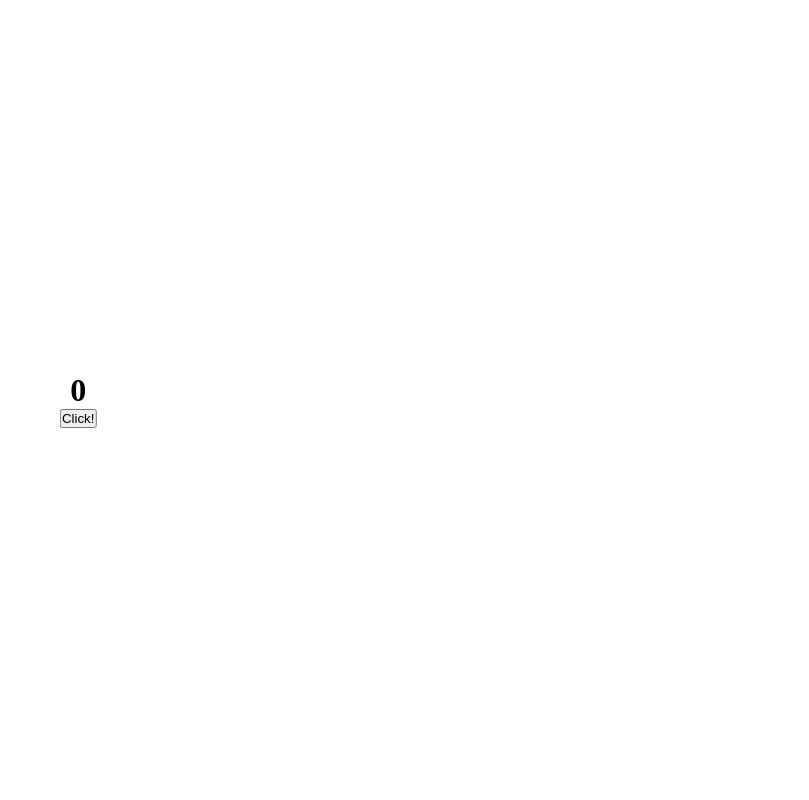
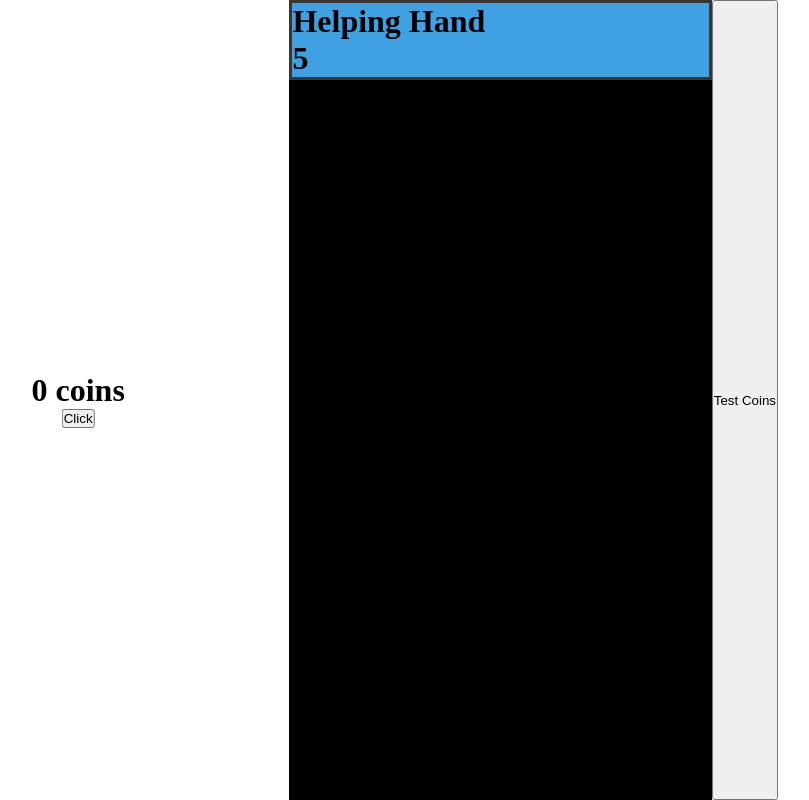
Before and after one commit to JSONCarrillo/crypto-clicker, a React app: page / in a window 1280 px wide. Shown: the whole page, without its empty margins (133-942 px from the left). Built offline with nearby package versions, Linux system fonts and the light colour scheme.

Commit message:
create first upgrade and functional interval

```diff
--- a/src/components/Counter/Counter.jsx
+++ b/src/components/Counter/Counter.jsx
@@ -1,30 +1,13 @@
-import React from "react";
+import React, { useState } from "react";
 
-export default class Counter extends React.Component {
-	constructor(props) {
-		super(props);
-		this.handleChange = this.handleChange.bind(this);
-		this.increment = this.increment.bind(this);
-		this.state = { count: 0 };
-	}
-
-	handleChange(e) {
-		this.props.onTemperatureChange(e.target.value);
-	}
-
-	increment() {
-		this.setState((prevstate) => ({ count: prevstate.count + 1 }));
-	}
-
-	render() {
-		const count = this.state.count;
-		return (
-			<div className="section">
-				<div className="counter">
-					<h1 onChange={this.handleChange}>{count}</h1>
-					<button onClick={this.increment}>Click!</button>
-				</div>
+export default function Counter(props) {
+	const element = (
+		<div className="section">
+			<div className="counter">
+				<h1>{props.coins} coins</h1>
+				<button onClick={() => props.handleIncrement(1)}>Click</button>
 			</div>
-		);
-	}
+		</div>
+	);
+	return element;
 }
--- a/src/components/Game/Game.jsx
+++ b/src/components/Game/Game.jsx
@@ -1,28 +1,38 @@
-import React from "react";
+import React, { useState } from "react";
 import Counter from "../Counter/Counter";
+import UpgradeMenu from "../Upgrades/UpgradeMenu";
 
-export default class Game extends React.Component {
-	constructor(props) {
-		super(props);
-		this.handleCountChange = this.handleCountChange.bind(this);
-		this.state = {
-			count: 0,
-		};
-	}
+export default function Game() {
+	const [availableCoins, setCoins] = useState(0);
+	const [coinsPerSecond, setCoinsPerSecond] = useState(0);
 
-	handleCountChange(count) {
-		this.setState({ count });
-	}
+	const handleIncrement = (amount) => {
+		setCoins((availableCoins) => availableCoins + amount);
+	};
 
-	render() {
-		const count = this.state.count;
-		const logState = () => {
-			console.log(count);
-		};
-		return (
-			<div className="app">
-				<Counter count={count} onCountChange={this.handleCountChange} />
-			</div>
-		);
-	}
+	const handleAutoIncrement = (coins, interval) => {
+		setInterval(() => handleIncrement(coins), interval);
+	};
+
+	const purchaseUpgrade = (cost) => {
+		setCoins(availableCoins - cost);
+		console.log(availableCoins);
+		console.log(availableCoins);
+	};
+
+	const element = (
+		<div className="app">
+			<Counter coins={availableCoins} handleIncrement={handleIncrement} />
+			<UpgradeMenu
+				purchaseUpgrade={purchaseUpgrade}
+				count={availableCoins}
+				handleAutoIncrement={handleAutoIncrement}
+			/>
+			<button onClick={() => console.log(availableCoins)}>
+				Test Coins
+			</button>
+		</div>
+	);
+
+	return element;
 }
--- /dev/null
+++ b/src/components/Upgrades/Upgrade.jsx
@@ -0,0 +1,25 @@
+import React, { useState } from "react";
+
+export default function Upgrade(props) {
+	const [upgradeCost, setCost] = useState(props.cost);
+	const [coinsPerInterval, setCPI] = useState(props.coinsPerInterval);
+	const [interval, setCoinInterval] = useState(props.interval);
+
+	const handlePurchase = () => {
+		if (upgradeCost > props.count) {
+			alert("You do not have enough coins for this purchase!");
+			return;
+		}
+		props.purchaseUpgrade(upgradeCost);
+		setCost(upgradeCost + Math.ceil(upgradeCost * 1.3));
+		props.handleAutoIncrement(coinsPerInterval, interval);
+	};
+
+	const element = (
+		<div className="upgrade" onClick={handlePurchase}>
+			<h1>{props.name}</h1>
+			<h1>{upgradeCost}</h1>
+		</div>
+	);
+	return element;
+}
--- /dev/null
+++ b/src/components/Upgrades/UpgradeMenu.jsx
@@ -0,0 +1,19 @@
+import React from "react";
+import Upgrade from "./Upgrade";
+
+export default function UpgradeMenu(props) {
+	const element = (
+		<div className="section">
+			<Upgrade
+				name={"Helping Hand"}
+				cost={5}
+				coinsPerInterval={1}
+				interval={1000}
+				purchaseUpgrade={props.purchaseUpgrade}
+				handleAutoIncrement={props.handleAutoIncrement}
+				count={props.count}
+			/>
+		</div>
+	);
+	return element;
+}
```
